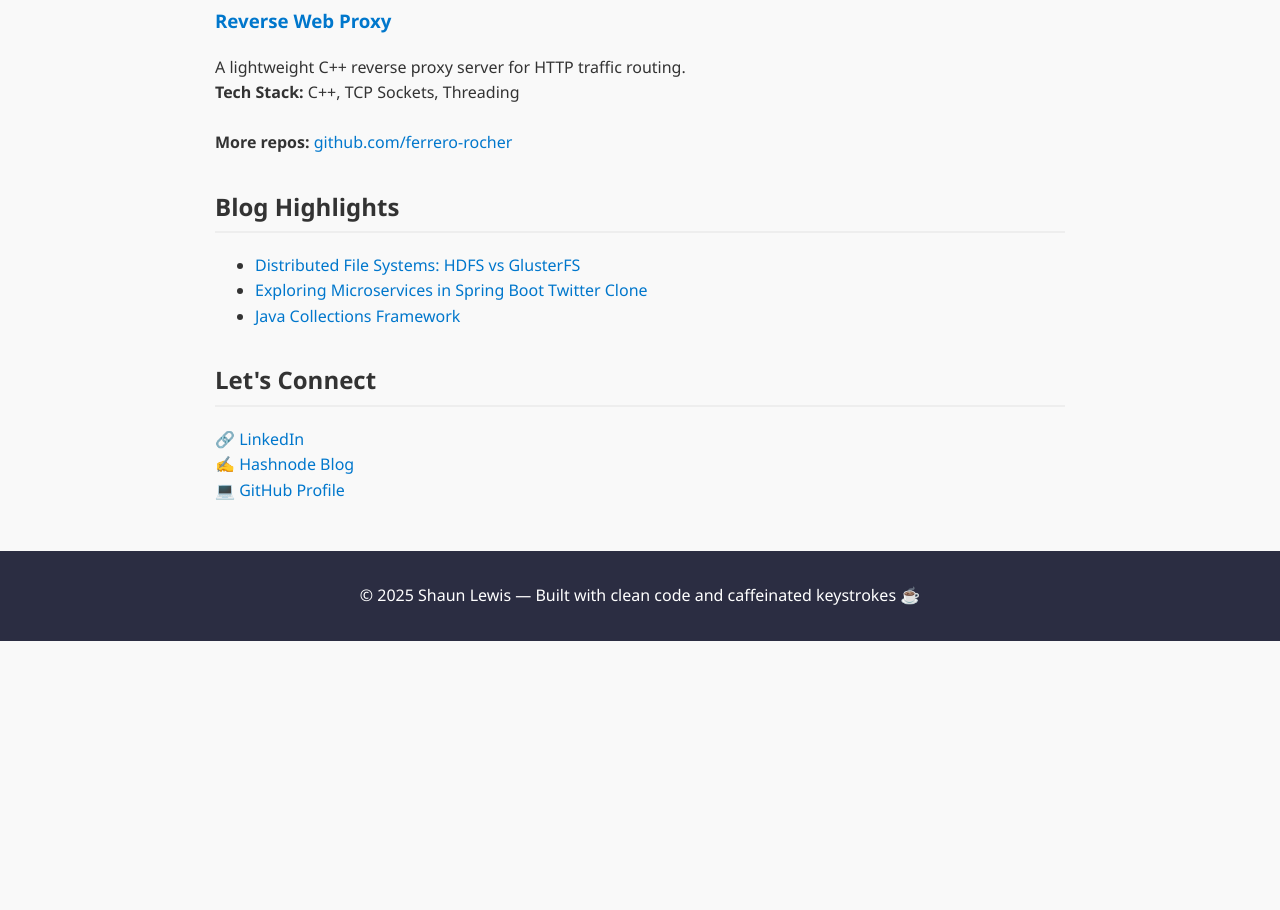
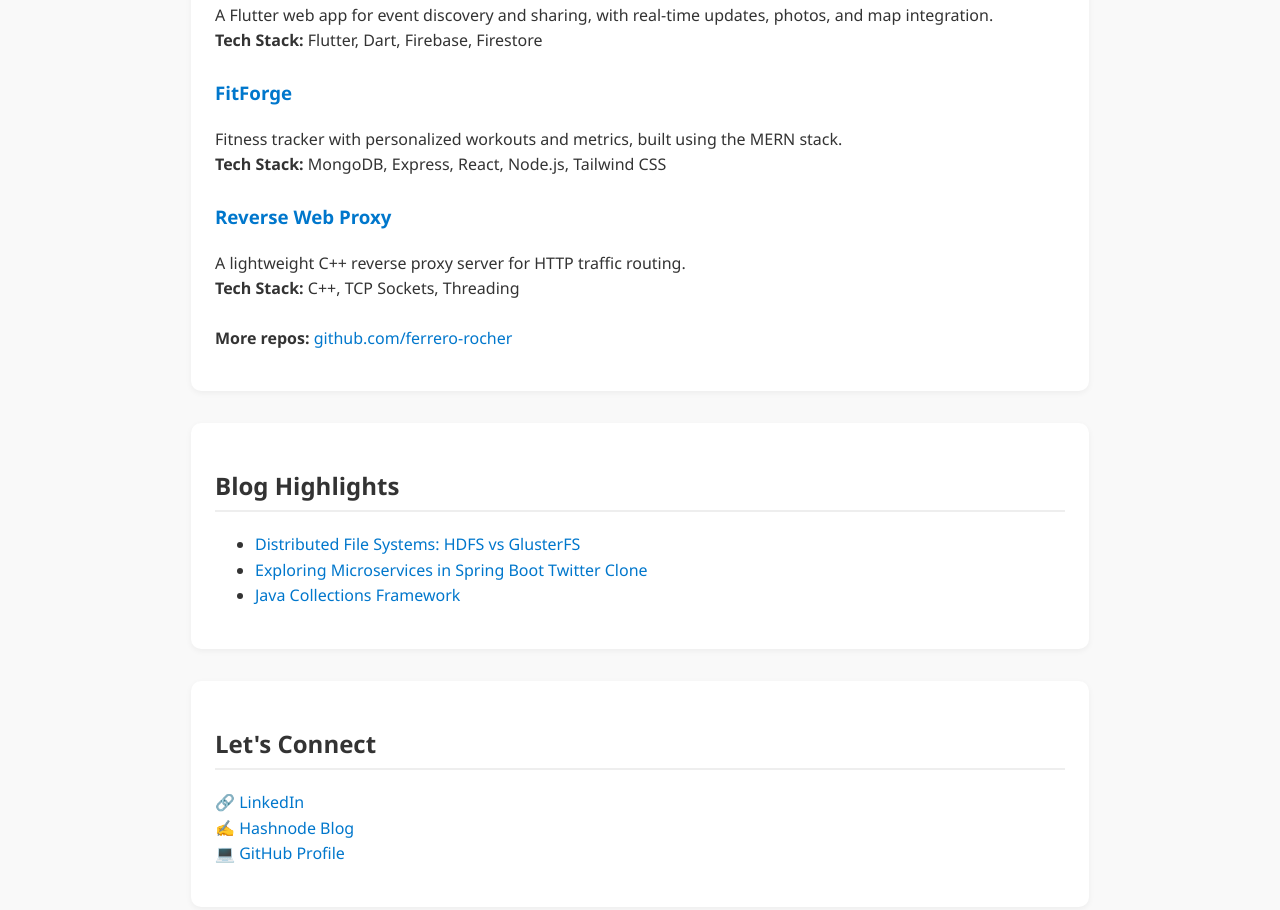
Before and after one commit to ferrero-rocher/ferrero-rocher.github.io, a plain HTML site: page index.html in a window 1280 px wide. Shown: the part 1266-2176 px from the top of the page. Before the commit the page ends 1907 px from the top, so only its background shows below. Drawn offline with Linux system fonts and the light colour scheme.

Commit message:
Update index.html

```diff
--- a/index.html
+++ b/index.html
@@ -3,15 +3,32 @@
 <head>
   <meta charset="UTF-8" />
   <meta name="viewport" content="width=device-width, initial-scale=1.0" />
-  <title>Shaun Lewis | Backend Engineer</title>
-  <style>
+  <meta name="description" content="Shaun Lewis – Backend Engineer and Distributed Systems Enthusiast. Portfolio, projects, and blog." />
+  <meta name="keywords" content="Shaun Lewis, backend, distributed systems, portfolio, Flutter, C++, Java, ML" />
+  <meta name="author" content="Shaun Lewis" />
+    <style>
+    :root {
+      --bg: #f9f9f9;
+      --fg: #333;
+      --accent: #0077cc;
+      --section-bg: #ffffff;
+    }
+    @media (prefers-color-scheme: dark) {
+      :root {
+        --bg: #121212;
+        --fg: #eee;
+        --accent: #4dabf7;
+        --section-bg: #1e1e1e;
+      }
+    }
     body {
       font-family: 'Segoe UI', sans-serif;
       line-height: 1.6;
       margin: 0;
       padding: 0;
-      background: #f9f9f9;
-      color: #333;
+      background: var(--bg);
+      color: var(--fg);
+      transition: background 0.3s, color 0.3s;
     }
     header {
       background: #2b2d42;
@@ -21,8 +38,11 @@
     }
     section {
       max-width: 850px;
+      background: var(--section-bg);
       margin: 2rem auto;
-      padding: 0 1rem;
+      padding: 1.5rem;
+      border-radius: 10px;
+      box-shadow: 0 2px 6px rgba(0,0,0,0.05);
     }
     h2 {
       border-bottom: 2px solid #eee;
@@ -39,8 +59,9 @@
       background: #2b2d42;
       color: white;
       text-align: center;
-      padding: 1rem;
+      padding: 1.5rem;
       margin-top: 3rem;
+      border-top: 4px solid var(--accent);
     }
     a {
       color: #0077cc;
```
